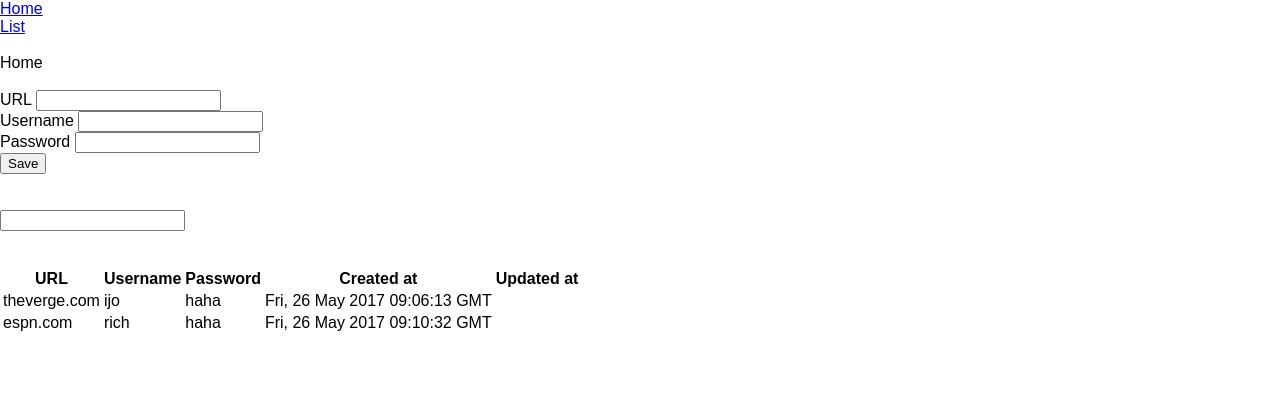
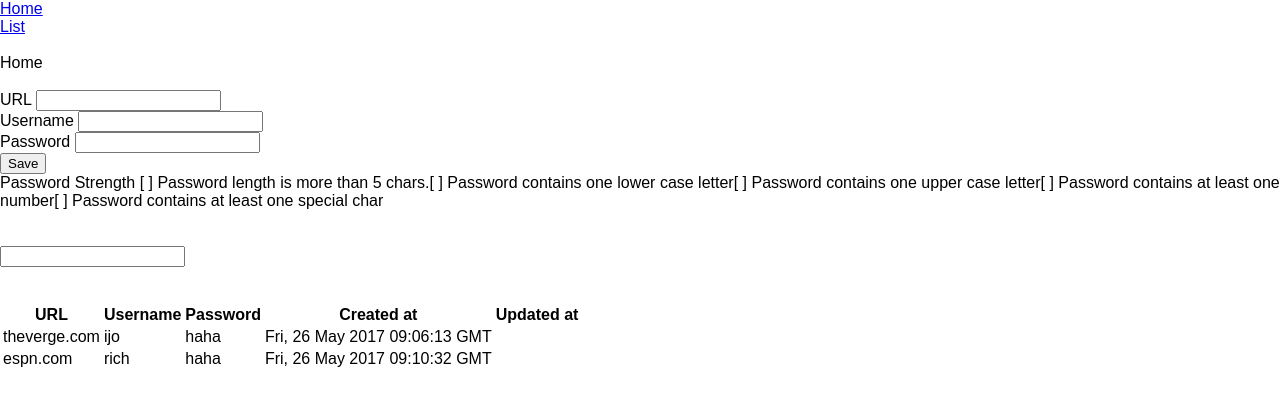
Before and after one commit to nerdijoe/react-redux-password-manager, a React (Create React App) app: page / in a window 1280 px wide. Shown: the top 406 px of the page. Built offline with nearby package versions, Linux system fonts and the light colour scheme; data requests are answered from the project's data file.

Commit message:
show message validation only, user can still submit form

```diff
--- a/src/components/PasswordForm.js
+++ b/src/components/PasswordForm.js
@@ -34,6 +34,38 @@ class PasswordForm extends React.Component {
     this.props.actionAddPassword(this.state)
   }
 
+  printMessage() {
+    let message = "Password Strength "
+    if(!this.state.validationErrors.password_min_length)
+      message += "[ ] Password length is more than 5 chars."
+    else
+      message += "[v] Password length is more than 5 chars."
+
+    if(!this.state.validationErrors.password_lower_case_count)
+      message += "[ ] Password contains one lower case letter"
+    else
+      message += "[v] Password contains one lower case letter"
+
+    if(!this.state.validationErrors.password_upper_case_count)
+      message += "[ ] Password contains one upper case letter"
+    else
+      message += "[v] Password contains one upper case letter"
+
+    if(!this.state.validationErrors.password_contain_number)
+      message += "[ ] Password contains at least one number"
+    else
+      message += "[v] Password contains at least one number"
+
+    if(!this.state.validationErrors.password_contain_special_char)
+      message += "[ ] Password contains at least one special char"
+    else
+      message += "[v] Password contains at least one special char"
+
+
+
+    return message
+  }
+
   handleChange(e) {
     const target = e.target
     const value = target.value
@@ -46,9 +78,51 @@ class PasswordForm extends React.Component {
 
     //check min length
     if(name === 'password') {
-      this.validationErrors.password_min_length = this.state.password.length <= this.validationRule.password_min_length ? false : true
+      const validationErrors = this.state.validationErrors
+      if(this.state.password.length <= this.state.validationRule.password_min_length) {
+        validationErrors.password_min_length = false
+      }
+      else {
+        validationErrors.password_min_length = true
+      }
+
+      //lower case
+
+      if(/[a-z]/.test(this.state.password)) {
+        validationErrors.password_lower_case_count = true
+      }
+      else {
+        validationErrors.password_lower_case_count = false
+      }
+
+      if(/[A-Z]/.test(this.state.password)) {
+        validationErrors.password_upper_case_count = true
+      }
+      else {
+        validationErrors.password_upper_case_count = false
+      }
+
+      if(/\d/.test(this.state.password)) {
+        validationErrors.password_contain_number = true
+      }
+      else {
+        validationErrors.password_contain_number = false
+      }
+
+      if(/\W/.test(this.state.password)) {
+        validationErrors.password_contain_special_char = true
+      }
+      else {
+        validationErrors.password_contain_special_char = false
+      }
 
 
+      this.setState({
+        validationErrors
+      })
+
+
+      console.log(this.state.validationErrors)
     }
 
   }
@@ -63,6 +137,8 @@ class PasswordForm extends React.Component {
           Password <input type='password' name='password' value={this.state.password} onChange={(e) => {this.handleChange(e)}}  required='required'/><br/>
           <button type='submit'>Save</button>
         </form>
+
+        {this.printMessage()}
 
       </div>
     )
```
